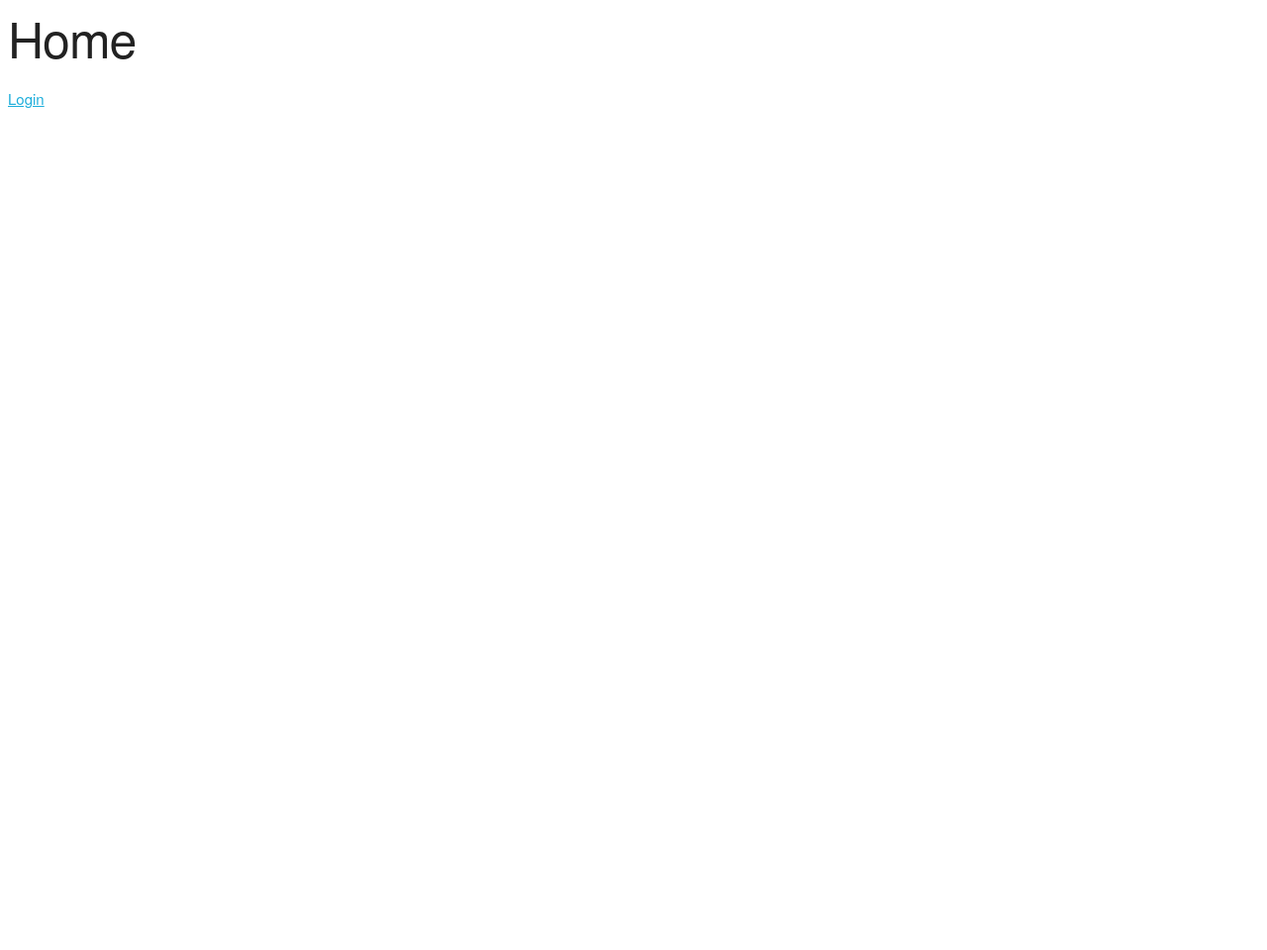
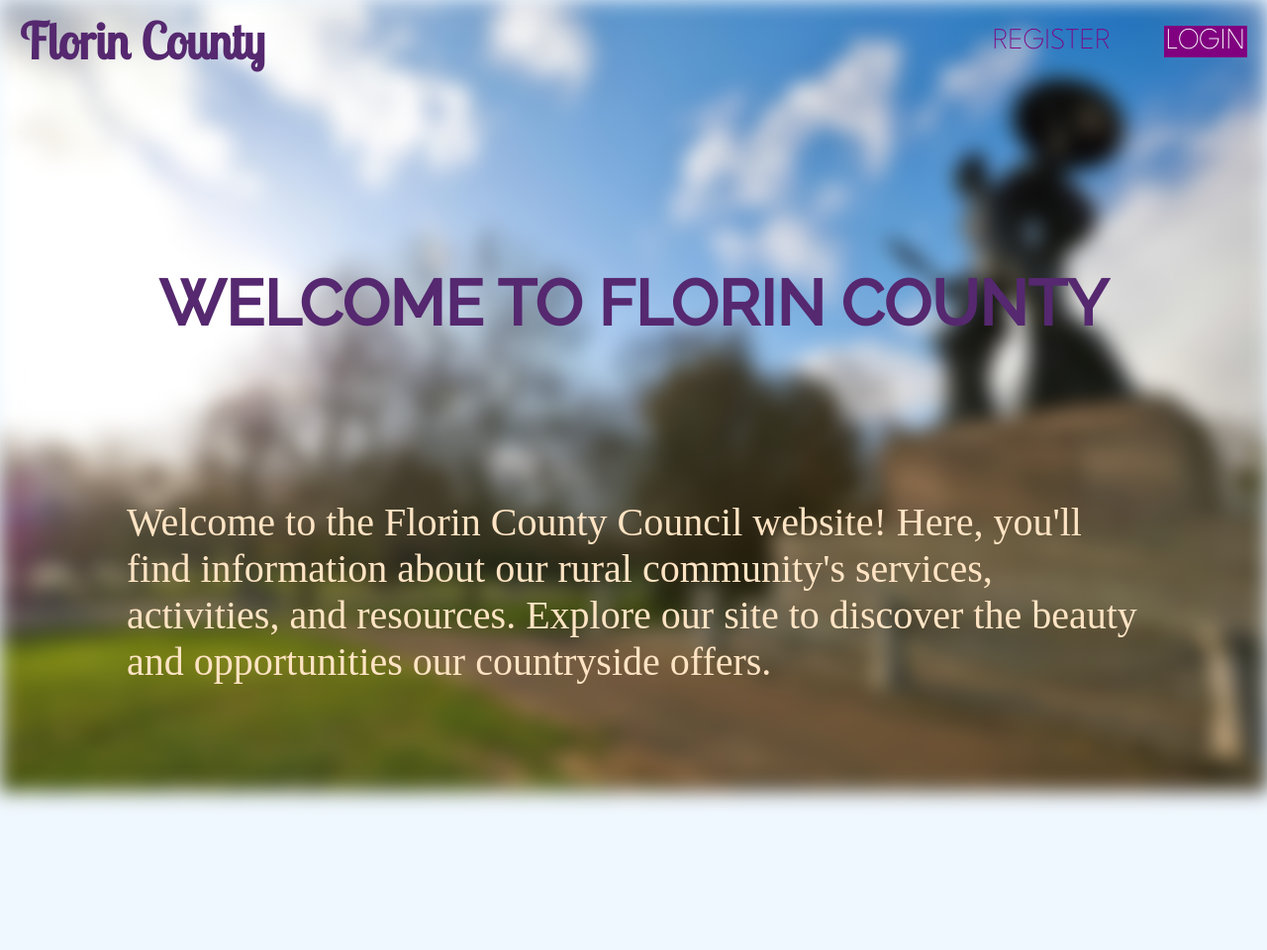
Before and after one commit to Electrolytful/FlorinCouncil, a Node server app: page / in a window 1280 px wide. Before the commit the page is almost empty. Shown: the whole page at 99% size. Before the commit the page ends 109 px from the top, so only its background shows below. Run offline with Node 20, Linux system fonts and the light colour scheme.

Commit message:
create top part of index page

```diff
--- /dev/null
+++ b/public/css/buttons/button.css
@@ -0,0 +1,53 @@
+@import url('https://fonts.googleapis.com/css2?family=League+Spartan:wght@100&display=swap');
+
+
+button {
+  font-size: 30px;
+  margin-left: 50px;
+  color: #1f1c1c;
+  cursor: pointer;
+  position: relative;
+  border: none;
+  background: none;
+  text-transform: uppercase;
+  transition-timing-function: cubic-bezier(0.25, 0.8, 0.25, 1);
+  transition-duration: 400ms;
+  transition-property: color;
+}
+
+button:focus,
+button:hover {
+  color: #000000;
+}
+
+button:focus:after,
+button:hover:after {
+  width: 100%;
+  left: 0%;
+}
+
+button:after {
+  content: "";
+  pointer-events: none;
+  bottom: -2px;
+  left: 50%;
+  position: absolute;
+  width: 0%;
+  height: 2px;
+  background-color: #cc1d1d;
+  transition-timing-function: cubic-bezier(0.25, 0.8, 0.25, 1);
+  transition-duration: 400ms;
+  transition-property: width, left;
+}
+
+#register-btn {
+  color: purple;
+  font-family: 'League Spartan', sans-serif;
+}
+
+#login-btn {
+  border: 2px solid purple;
+  background-color: purple;
+  color: white;
+  font-family: 'League Spartan', sans-serif;
+}
--- a/public/css/index.css
+++ b/public/css/index.css
@@ -0,0 +1,75 @@
+@import url('https://fonts.googleapis.com/css2?family=Alegreya&family=Lobster+Two&family=Roboto:wght@100&display=swap');
+@import url('https://fonts.googleapis.com/css2?family=Raleway:wght@500&display=swap');
+
+* {
+    margin: 0;
+    padding: 0;
+    box-sizing: border-box;
+}
+
+body {
+    background-color: aliceblue;
+}
+
+.background {
+    display: inline-block;
+    position: absolute;
+    background-image: url(../img/achilles_statue.jpg);
+    background-repeat: no-repeat;
+    background-size: cover;
+    width: 100vw;
+    height: 100vh;
+    min-height: 100vh;
+    filter: blur(10px);
+}
+
+header {
+    display: flex;
+    position: fixed;
+    justify-content: space-between;
+    top: 0;
+    left: 0;
+    width: 100%;
+    padding: 10px 20px;
+    align-items: center;
+    z-index: 1000;
+}
+
+.logo {
+    font-family: 'Lobster Two', cursive;
+    font-size: 50px;
+    color: #55286F;
+    cursor: pointer;
+}
+
+.home {
+    display: flex;
+    position: relative;
+    height: 99vh;
+    width: 100%;
+}
+
+.intro {
+    display: flex;
+    height: 120vh;
+    flex-direction: column;
+    justify-content: center;
+    align-items: center;
+    padding: 10%;
+    gap: 20vh;
+    margin-bottom: -100px;
+    z-index: 10;
+}
+
+#title {
+    font-family: 'Raleway', bold;
+    font-size: 64px;
+    color: #55286F;
+    left: 20px;
+}
+
+#intro-para {
+    font-size: 40px;
+    font-family: 'Antic Slab', serif;
+    color: bisque;
+}
--- a/server.js
+++ b/server.js
@@ -1,13 +1,16 @@
 // imports
 const express = require('express');
-const db = require('./database/dbConfig.js');
+const db = require('./database/dbConnect.js');
 const usersRoute = require('./routes/usersRoute.js');
+require('dotenv').config();
 
 // setting port
-const port = process.env.PORT || 4000;
+const port = process.env.PORT;
 
 // initialising server
 const app = express();
+
+app.use(express.static(__dirname + '/public'));
 
 // allowing server to use ejs and get form data from the frontend view
 app.set('view engine', 'ejs');
--- a/views/index.ejs
+++ b/views/index.ejs
@@ -1,22 +1,40 @@
 <!DOCTYPE html>
 <html lang="en">
+
 <head>
     <meta charset="UTF-8">
     <meta http-equiv="X-UA-Compatible" content="IE=edge">
     <meta name="viewport" content="width=device-width, initial-scale=1.0">
-    <!-- comment below skeleton css out -->
-    <link
-        rel="stylesheet"
-        href="https://cdnjs.cloudflare.com/ajax/libs/skeleton/2.0.4/skeleton.css"
-    />
-    <link
-        rel="stylesheet"
-        href="/public/css/index.css"
-    />
+
+    <link rel="stylesheet" href="/css/index.css" />
+    <link rel="stylesheet" href="/css/buttons/button.css">
+
     <title>Home</title>
 </head>
+
 <body>
-<h1>Home</h1>
-<a href="/users/login">Login</a>
-</body>
+    <div class="background"></div>
+
+    <header>
+        <h1 class="logo"> Florin County </h1>
+        <nav class="nav">
+            <button id="register-btn" type="button"> Register </button>
+            <button id="login-btn" type="button"> Login </button>
+        </nav>
+    </header>
+
+    <section class="home">
+        <div class="intro">
+            <h1 id="title">WELCOME TO FLORIN COUNTY</h1>
+            <p id="intro-para">Welcome to the Florin County Council website! Here, you'll find information about our
+                rural community's services, activities, and resources. Explore our site to discover the beauty and
+                opportunities our countryside offers.</p>
+        </div>
+
+    </section>
+
+    <section class="landmarks">
+        <h1></h1>
+    </section>
+
 </html>
```
Also changed, not shown: package.json (line endings or trailing spaces), public/img/achilles_statue.jpg (added), public/img/books.jpg (added), public/img/park.jpg (added), public/img/recycling.png (added).
